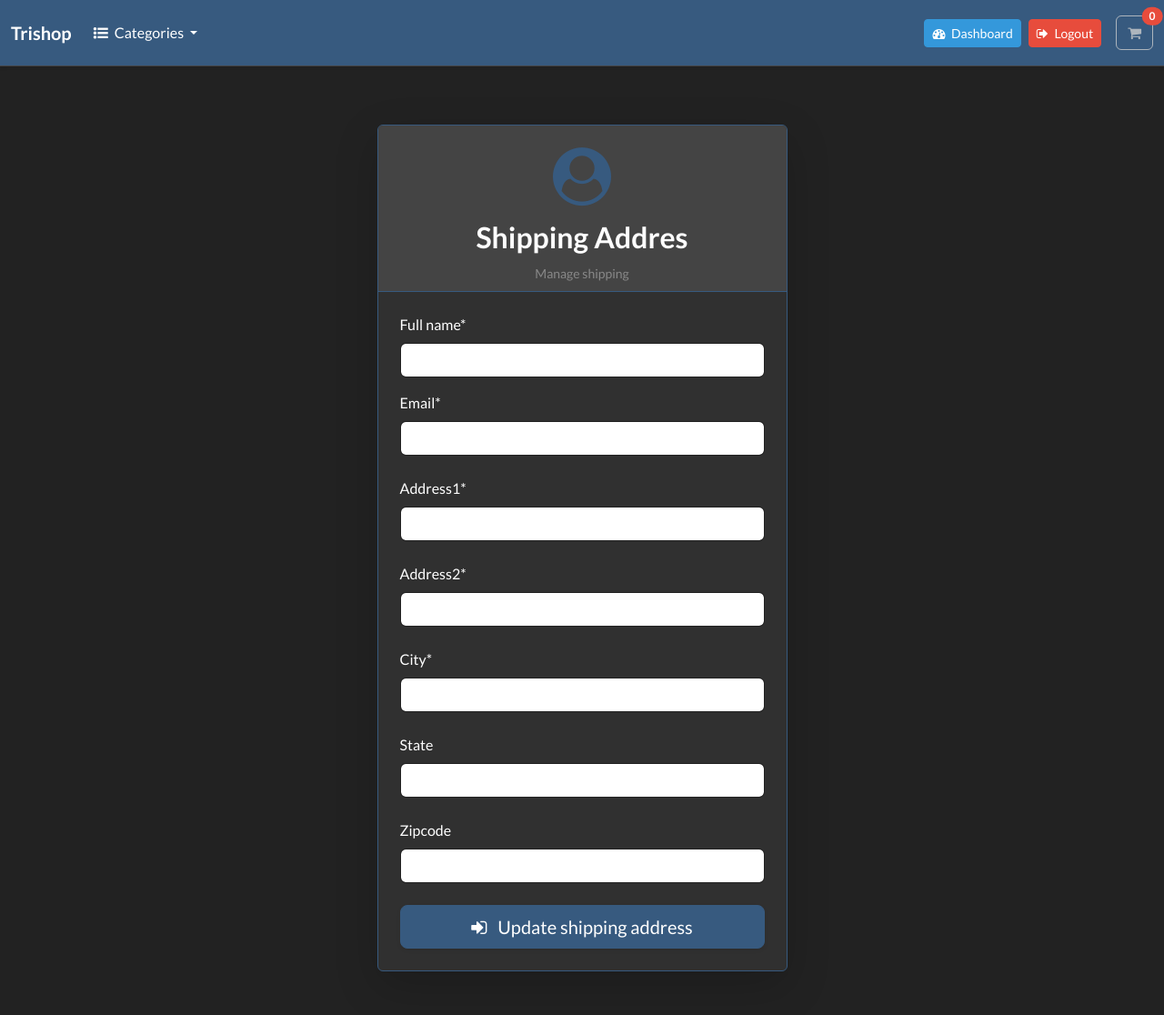
After one commit to IsraMejia/E-commerceDjango, a Django app: page /account/manage-shipping in a window 1280 px wide. The commit adds this page. Shown: the whole page at 91% size. Run offline with Django 5.2, Linux system fonts and the light colour scheme; a user stored in the database is signed in; data comes from the database, SQL or seed files in the repository; both versions use the stored data as it was after the commit; some libraries are stand-ins or nearby versions.

Commit message:
Feature:Manage Shipping Address ready

```diff
--- /dev/null
+++ b/account/templates/account/manage-shipping.html
@@ -0,0 +1,72 @@
+{% extends "store/base.html" %}
+{% load static %}
+
+{% block content %}
+{% load crispy_forms_tags %}
+
+<div class="container py-5">
+    <div class="row justify-content-center">
+        <div class="col-md-6 col-lg-5">
+
+            <div class="card bg-dark text-white shadow-lg border-primary">
+
+                <div class="card-header text-center border-primary pt-4 pb-2">
+                    <i class="fa fa-user-circle fa-4x text-primary mb-3"></i>
+                    <h3 class="fw-bold">Shipping Addres</h3>
+                    <small class="text-muted">Manage shipping</small>
+                </div>
+
+                <div class="card-body p-4">
+
+                    <form method="POST" autocomplete="off">
+                        {% csrf_token %}
+
+                        <div class="mb-3">
+                            {{ form.full_name|as_crispy_field }}
+                        </div>
+
+                        <div class="mb-4">
+                            {{ form.email|as_crispy_field }}
+                        </div>
+
+                        <div class="mb-4">
+                            {{ form.address1|as_crispy_field }}
+                        </div>
+
+                        <div class="mb-4">
+                            {{ form.address2|as_crispy_field }}
+                        </div>
+
+                        <div class="mb-4">
+                            {{ form.city|as_crispy_field }}
+                        </div>
+
+                        <div class="mb-4">
+                            {{ form.state|as_crispy_field }}
+                        </div>
+
+                        <div class="mb-4">
+                            {{ form.zipcode |as_crispy_field }}
+                        </div>
+
+                        {% if form.non_field_errors %}
+                            <div class="alert alert-danger text-center mb-3">
+                                <i class="fa fa-exclamation-triangle"></i>
+                                {{ form.non_field_errors }}
+                            </div>
+                        {% endif %}
+
+                        <button type="submit" class="btn btn-primary w-100 btn-lg shadow-sm">
+                            <i class="fa fa-sign-in me-2"></i> Update shipping address
+                        </button>
+
+                    </form>
+                </div>
+
+            </div>
+
+        </div>
+    </div>
+</div>
+
+{% endblock %}
--- a/account/urls.py
+++ b/account/urls.py
@@ -36,4 +36,8 @@ urlpatterns = [
     # Success message stating that our password was reset
     path('reset_password_complete', auth_views.PasswordResetCompleteView.as_view(template_name='account/password/password-reset-complete.html') , name='password_reset_complete' ),
 
+    # Manage Shipping url
+    path('manage-shipping', views.manage_shipping , name ='manage-shipping'),
+
+
 ]
--- a/account/views.py
+++ b/account/views.py
@@ -1,6 +1,7 @@
 from django.shortcuts import render , redirect
-from django.template import ContextPopException
 from .forms import CreateUserForm , LoginForm , UpdateUserForm
+from payment.forms import ShippingForm
+from payment.models import ShippingAddress
 from django.contrib.sites.shortcuts import get_current_site
 from .token import user_tokenizer_generate
 from django.template.loader import render_to_string
@@ -8,7 +9,7 @@ from django.utils.encoding import force_bytes, force_str
 from django.utils.http import urlsafe_base64_decode , urlsafe_base64_encode
 from django.contrib.auth.models import User
 from django.contrib.auth.models import auth
-from django.contrib.auth import authenticate, login, logout
+from django.contrib.auth import authenticate
 from django.contrib.auth.decorators import login_required
 from django.contrib import messages
 
@@ -145,3 +146,34 @@ def delete_account(request):
 
 
     return render(request, 'account/delete-account.html')
+
+
+
+
+#Shipping View
+@login_required(login_url='my-login')
+def manage_shipping(request):
+
+    try:
+        # if actual Account user has shipment information
+        shipping = ShippingAddress.objects.get(user=request.user.id)
+
+    except ShippingAddress.DoesNotExist:
+        shipping = None
+
+
+    form = ShippingForm(instance= shipping)
+
+    if request.method == 'POST':
+        form = ShippingForm(request.POST, instance=shipping)
+
+        if form.is_valid():
+            #Assing the user FK on the object
+            shipping_user = form.save(commit=False)
+            #Adding the FK itself
+            shipping_user.user = request.user
+            shipping_user.save()
+            return redirect('dashboard')
+
+    context = {'form' : form}
+    return render(request, 'account/manage-shipping.html', context = context )
--- /dev/null
+++ b/payment/forms.py
@@ -0,0 +1,9 @@
+from django import forms
+from . models import ShippingAddress
+
+class ShippingForm(forms.ModelForm):
+
+    class Meta:
+        model = ShippingAddress
+        fileds = ['full_name', 'email', 'address1', 'address2', 'city', 'state', 'zipcode']
+        exclude = ['user',] #ForeingKey
--- a/store/templates/store/base.html
+++ b/store/templates/store/base.html
@@ -28,7 +28,7 @@
         <div class="container-fluid">
 
             <a class="navbar-brand fw-bold d-flex align-items-center" href="{% url 'store' %}">
-                <i class="fa fa-gamepad me-2" aria-hidden="true"></i> Dinamita Studios
+                Trishop
             </a>
 
             <button class="navbar-toggler" type="button" data-bs-toggle="collapse" data-bs-target="#navbarCollapse"
```
Also changed, not shown: account/templates/account/dashboard.html (+21 -1 lines), db.sqlite3.
